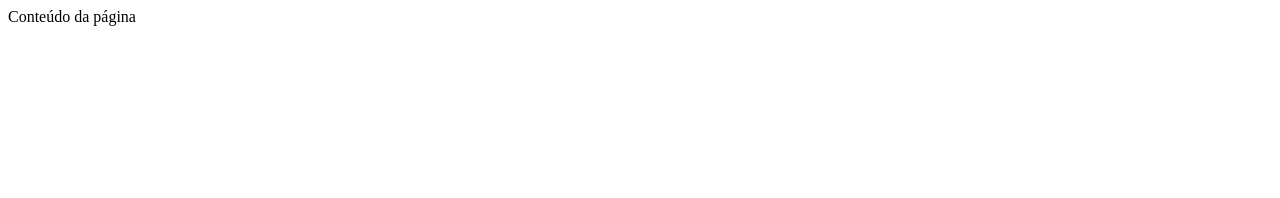
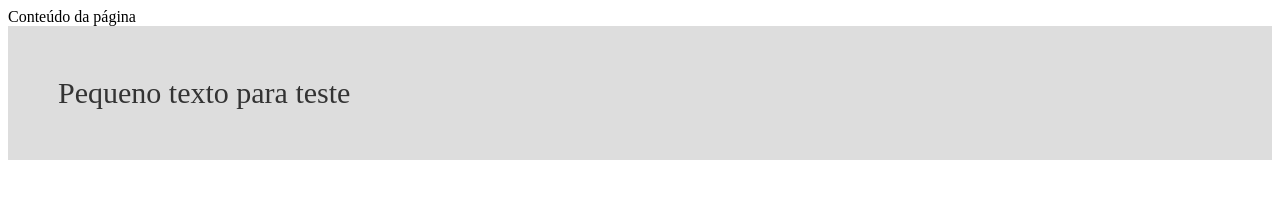
Before and after one commit to iramosg/html5_schoolofnet, a plain HTML site: page index.html in a window 1280 px wide. Drawn offline with Linux system fonts and the light colour scheme.

Commit message:
trabalhando compatibilidade com navegadores

```diff
--- a/index.html
+++ b/index.html
@@ -5,8 +5,35 @@
     <meta name="viewport" content="width=device-width, initial-scale=1.0">
     <meta http-equiv="X-UA-Compatible" content="ie=edge">
     <title>Título da págia</title>
+
+    <script>
+        document.createEelement("myTag");
+    </script>
+
+    <style>
+        header, section, footer, nav, main, article, figure {
+            display: block;
+        }
+
+        myTag {
+            display: block;
+            color:#333;
+            background-color: #ddd;
+            padding: 50px;
+            font-size: 30px;
+        }
+    </style>
+
+    <!--[if lt IE 9]>
+        <script src="https://cdnjs.cloudflare.com/ajax/libs/html5shiv/3.7.3/html5shiv.js"></script>
+    <![endif]-->
+
 </head>
 <body>
     Conteúdo da página
+
+    <myTag>
+        Pequeno texto para teste
+    </myTag>
 </body>
 </html>
```
